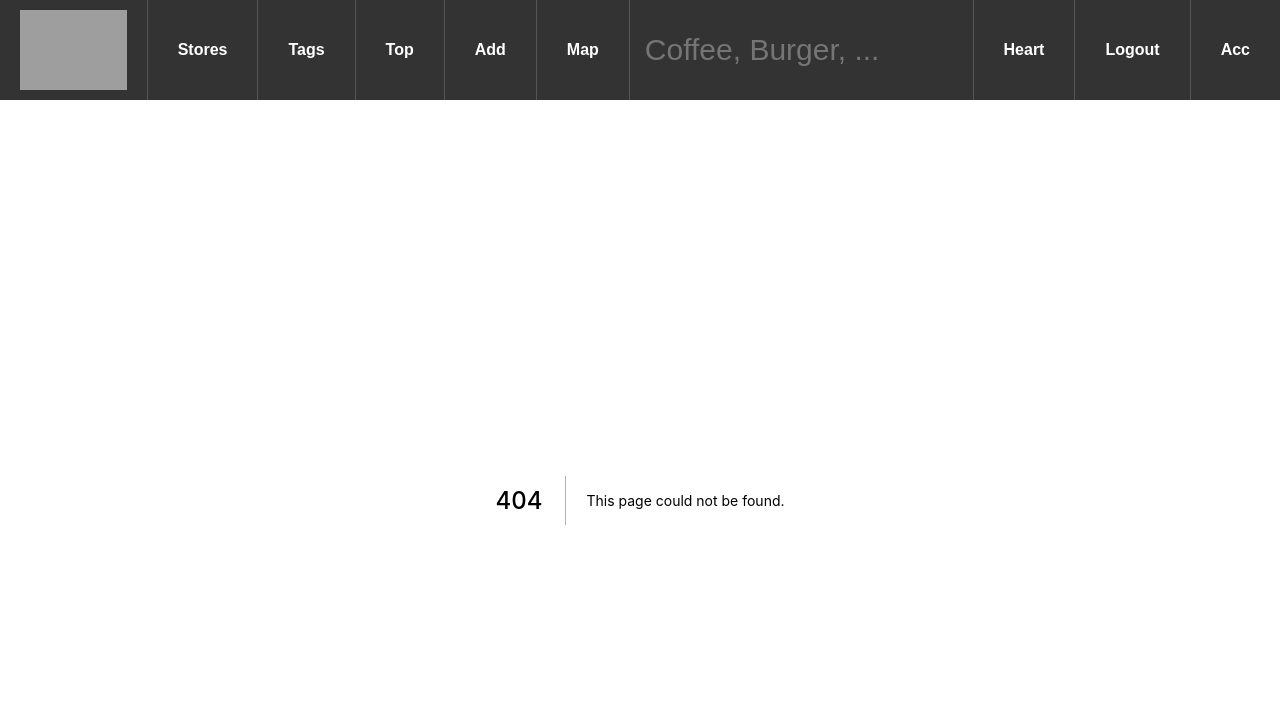
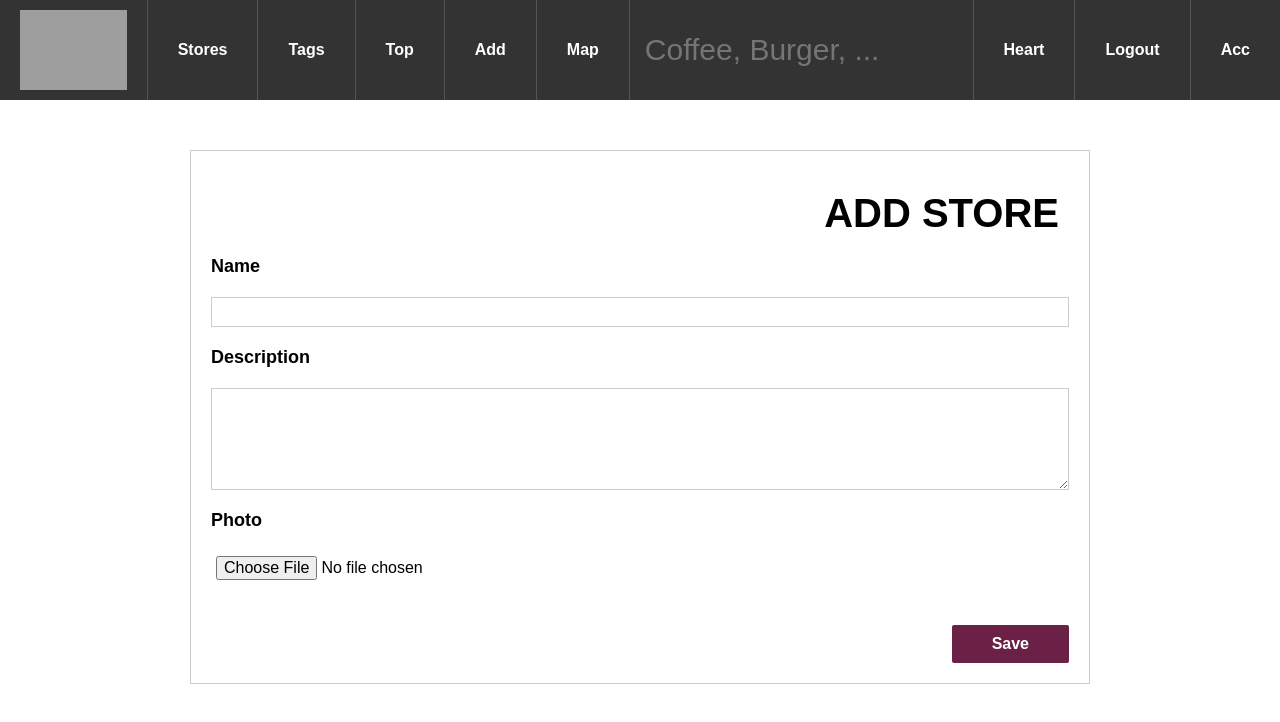
Before and after one commit to maxeuler/best-stores-in-town, a Next.js app in the folder frontend/: page /create in a window 1280 px wide. Before the commit this address had no page. Shown: the top 722 px of the page. Built offline with nearby package versions, Linux system fonts and the light colour scheme; grey boxes are pictures that could not be loaded.

Commit message:
form style

```diff
--- a/frontend/components/Header.js
+++ b/frontend/components/Header.js
@@ -1,4 +1,5 @@
 import React from 'react';
+import Link from 'next/link';
 import styled from 'styled-components';
 import Nav, { NavLink } from './Nav';
 import Searchbar from './Searchbar';
@@ -21,6 +22,7 @@ const Logo = styled.div`
   height: 100%;
   padding: 1rem 0;
   margin: 0 2rem;
+  cursor: pointer;
   img {
     height: 100%;
   }
@@ -28,9 +30,11 @@ const Logo = styled.div`
 
 const Header = () => (
   <SytledHeader>
-    <Logo>
-      <img src="./static/logo.png" alt="Logo" />
-    </Logo>
+    <Link href="/">
+      <Logo>
+        <img src="./static/logo.png" alt="Logo" />
+      </Logo>
+    </Link>
     <Nav></Nav>
     <Searchbar></Searchbar>
     <nav>
--- a/frontend/components/Nav.js
+++ b/frontend/components/Nav.js
@@ -1,4 +1,5 @@
 import React from 'react';
+import Link from 'next/link';
 import styled from 'styled-components';
 
 export const NavLink = styled.a`
@@ -19,10 +20,14 @@ const StyledNav = styled.nav`
 
 const Nav = () => (
   <StyledNav>
-    <NavLink>Stores</NavLink>
+    <Link href="/">
+      <NavLink>Stores</NavLink>
+    </Link>
     <NavLink>Tags</NavLink>
     <NavLink>Top</NavLink>
-    <NavLink>Add</NavLink>
+    <Link href="/create">
+      <NavLink>Add</NavLink>
+    </Link>
     <NavLink>Map</NavLink>
   </StyledNav>
 );
--- a/frontend/components/Page.js
+++ b/frontend/components/Page.js
@@ -1,5 +1,5 @@
 import React from 'react';
-import { createGlobalStyle } from 'styled-components';
+import { createGlobalStyle, ThemeProvider } from 'styled-components';
 import Header from './Header';
 
 const GlobalStyle = createGlobalStyle`
@@ -17,12 +17,18 @@ const GlobalStyle = createGlobalStyle`
   }
 `;
 
+const theme = {
+  primary: '#5c0931',
+};
+
 const Page = props => (
-  <>
-    <GlobalStyle></GlobalStyle>
-    <Header />
-    {props.children}
-  </>
+  <ThemeProvider theme={theme}>
+    <>
+      <GlobalStyle></GlobalStyle>
+      <Header />
+      {props.children}
+    </>
+  </ThemeProvider>
 );
 
 export default Page;
--- a/frontend/components/Searchbar.js
+++ b/frontend/components/Searchbar.js
@@ -7,6 +7,7 @@ const Search = styled.input`
   background: none;
   border: none;
   font-size: 3rem;
+  color: #fff;
   padding: 1.5rem;
   caret-color: #aaa;
   outline: none;
--- /dev/null
+++ b/frontend/components/StoreForm.js
@@ -0,0 +1,29 @@
+import React, { Component } from 'react';
+import Form from './styles/Form';
+
+class StoreForm extends Component {
+  render() {
+    return (
+      <Form method="POST">
+        <h3>add store</h3>
+        <label htmlFor="name">
+          Name
+          <input type="text" name="name" required />
+        </label>
+        <label htmlFor="description">
+          Description
+          <textarea name="description" rows="5" required></textarea>
+        </label>
+        <label htmlFor="photo">
+          Photo
+          <input type="file" name="photo" />
+          {/* TODO: if editing mode 👉🏼 show photo */}
+        </label>
+        {/* TODO: Tags */}
+        <button type="submit">Save</button>
+      </Form>
+    );
+  }
+}
+
+export default StoreForm;
--- /dev/null
+++ b/frontend/components/styles/Form.js
@@ -0,0 +1,50 @@
+import styled from 'styled-components';
+
+const Form = styled.form`
+  max-width: 900px;
+  margin: 5rem auto;
+  border: 1px solid #ccc;
+  padding: 2rem;
+  display: flex;
+  flex-direction: column;
+  label {
+    font-size: 1.8rem;
+    font-weight: 600;
+  }
+  input[type='text'],
+  textarea {
+    border: 1px solid #ccc;
+  }
+  input,
+  textarea {
+    padding: 0.5rem;
+    font-size: 1.6rem;
+    display: block;
+    width: 100%;
+    margin: 2rem 0;
+  }
+  h3 {
+    font-size: 4rem;
+    text-transform: uppercase;
+    margin: 2rem 1rem;
+    text-align: right;
+  }
+  button {
+    margin-top: 2rem;
+    background: ${props => props.theme.primary};
+    border: none;
+    border-radius: 2px;
+    padding: 1rem 4rem;
+    color: #fff;
+    font-size: 1.6rem;
+    font-weight: 600;
+    align-self: flex-end;
+    cursor: pointer;
+    opacity: 0.9;
+    :hover {
+      opacity: 1;
+    }
+  }
+`;
+
+export default Form;
--- /dev/null
+++ b/frontend/pages/create.js
@@ -0,0 +1,5 @@
+import StoreForm from '../components/StoreForm';
+
+const Create = () => <StoreForm></StoreForm>;
+
+export default Create;
```
